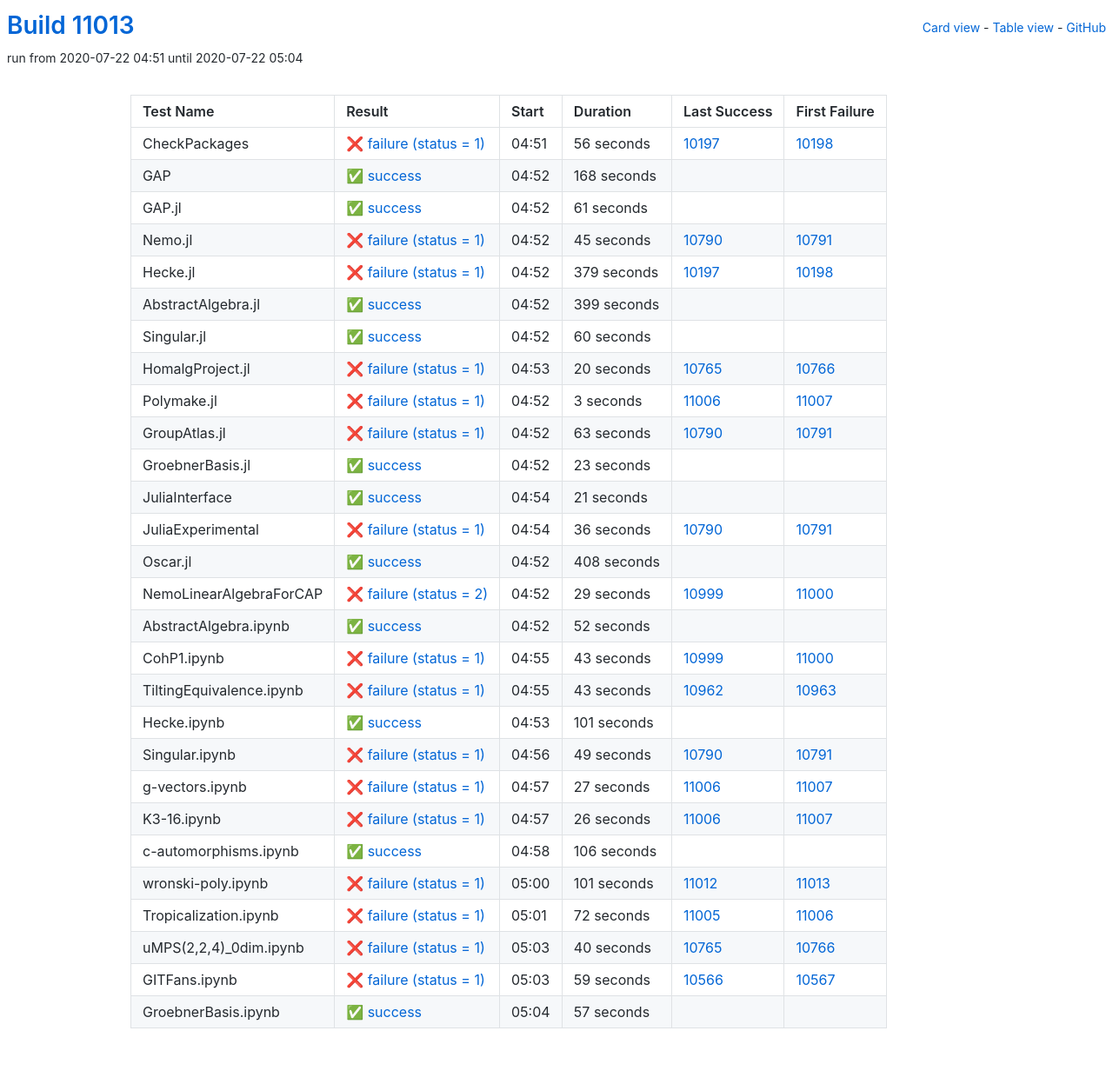
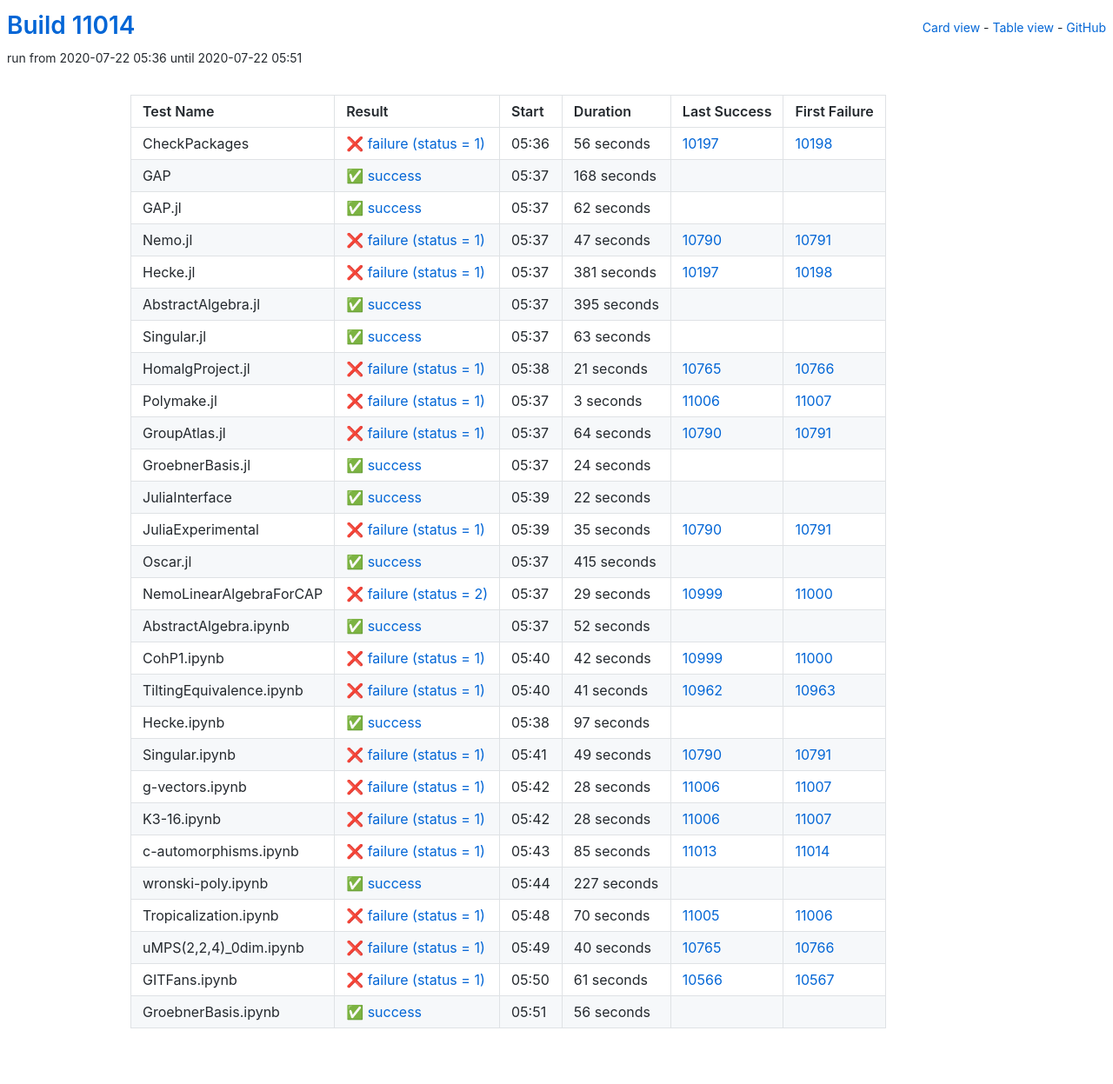
Before and after one commit to oscar-system/oscar-ci-status, a Jekyll site: the page built from table.html, in a window 1280 px wide. Shown: the whole page at 87% size. Built offline with Jekyll 4.4.1, drawn with Linux system fonts in a browser that asks for light colours.

Commit message:
Build #11014

```diff
--- a/_data/ci.yml
+++ b/_data/ci.yml
@@ -1,6 +1,6 @@
 ---
-build: 11013
-build_url: https://oscarci.mathematik.uni-kl.de/job/oscar/11013/
+build: 11014
+build_url: https://oscarci.mathematik.uni-kl.de/job/oscar/11014/
 job: oscar
 organization: oscar-system
 repo: oscar-ci-status
@@ -8,8 +8,8 @@
 tests:
 - name: CheckPackages
   id: checkpackages
-  log: https://oscarci.mathematik.uni-kl.de/job/oscar/11013/artifact/logs/build-11013/CheckPackages.log
-  start: 2020-07-22 04:51
+  log: https://oscarci.mathematik.uni-kl.de/job/oscar/11014/artifact/logs/build-11014/CheckPackages.log
+  start: 2020-07-22 05:36
   success: false
   exitcode: 1
   status: failure
@@ -20,8 +20,8 @@
   first_failure_url: https://oscarci.mathematik.uni-kl.de/job/oscar/10198/
 - name: GAP
   id: gap
-  log: https://oscarci.mathematik.uni-kl.de/job/oscar/11013/artifact/logs/build-11013/GAP.log
-  start: 2020-07-22 04:52
+  log: https://oscarci.mathematik.uni-kl.de/job/oscar/11014/artifact/logs/build-11014/GAP.log
+  start: 2020-07-22 05:37
   success: true
   exitcode: 0
   status: success
@@ -32,80 +32,80 @@
   first_failure_url:
 - name: GAP.jl
   id: gap-jl
-  log: https://oscarci.mathematik.uni-kl.de/job/oscar/11013/artifact/logs/build-11013/GAP.jl.log
-  start: 2020-07-22 04:52
+  log: https://oscarci.mathematik.uni-kl.de/job/oscar/11014/artifact/logs/build-11014/GAP.jl.log
+  start: 2020-07-22 05:37
   success: true
   exitcode: 0
   status: success
-  duration: 61
+  duration: 62
   last_success: false
   last_success_url:
   first_failure: false
   first_failure_url:
 - name: Nemo.jl
   id: nemo-jl
-  log: https://oscarci.mathematik.uni-kl.de/job/oscar/11013/artifact/logs/build-11013/Nemo.jl.log
-  start: 2020-07-22 04:52
+  log: https://oscarci.mathematik.uni-kl.de/job/oscar/11014/artifact/logs/build-11014/Nemo.jl.log
+  start: 2020-07-22 05:37
   success: false
   exitcode: 1
   status: failure
-  duration: 45
+  duration: 47
   last_success: 10790
   last_success_url: https://oscarci.mathematik.uni-kl.de/job/oscar/10790/
   first_failure: 10791
   first_failure_url: https://oscarci.mathematik.uni-kl.de/job/oscar/10791/
 - name: Hecke.jl
   id: hecke-jl
-  log: https://oscarci.mathematik.uni-kl.de/job/oscar/11013/artifact/logs/build-11013/Hecke.jl.log
-  start: 2020-07-22 04:52
+  log: https://oscarci.mathematik.uni-kl.de/job/oscar/11014/artifact/logs/build-11014/Hecke.jl.log
+  start: 2020-07-22 05:37
   success: false
   exitcode: 1
   status: failure
-  duration: 379
+  duration: 381
   last_success: 10197
   last_success_url: https://oscarci.mathematik.uni-kl.de/job/oscar/10197/
   first_failure: 10198
   first_failure_url: https://oscarci.mathematik.uni-kl.de/job/oscar/10198/
 - name: AbstractAlgebra.jl
   id: abstractalgebra-jl
-  log: https://oscarci.mathematik.uni-kl.de/job/oscar/11013/artifact/logs/build-11013/AbstractAlgebra.jl.log
-  start: 2020-07-22 04:52
+  log: https://oscarci.mathematik.uni-kl.de/job/oscar/11014/artifact/logs/build-11014/AbstractAlgebra.jl.log
+  start: 2020-07-22 05:37
   success: true
   exitcode: 0
   status: success
-  duration: 399
+  duration: 395
   last_success: false
   last_success_url:
   first_failure: false
   first_failure_url:
 - name: Singular.jl
   id: singular-jl
-  log: https://oscarci.mathematik.uni-kl.de/job/oscar/11013/artifact/logs/build-11013/Singular.jl.log
-  start: 2020-07-22 04:52
+  log: https://oscarci.mathematik.uni-kl.de/job/oscar/11014/artifact/logs/build-11014/Singular.jl.log
+  start: 2020-07-22 05:37
   success: true
   exitcode: 0
   status: success
-  duration: 60
+  duration: 63
   last_success: false
   last_success_url:
   first_failure: false
   first_failure_url:
 - name: HomalgProject.jl
   id: homalgproject-jl
-  log: https://oscarci.mathematik.uni-kl.de/job/oscar/11013/artifact/logs/build-11013/HomalgProject.jl.log
-  start: 2020-07-22 04:53
+  log: https://oscarci.mathematik.uni-kl.de/job/oscar/11014/artifact/logs/build-11014/HomalgProject.jl.log
+  start: 2020-07-22 05:38
   success: false
   exitcode: 1
   status: failure
-  duration: 20
+  duration: 21
   last_success: 10765
   last_success_url: https://oscarci.mathematik.uni-kl.de/job/oscar/10765/
   first_failure: 10766
   first_failure_url: https://oscarci.mathematik.uni-kl.de/job/oscar/10766/
 - name: Polymake.jl
   id: polymake-jl
-  log: https://oscarci.mathematik.uni-kl.de/job/oscar/11013/artifact/logs/build-11013/Polymake.jl.log
-  start: 2020-07-22 04:52
+  log: https://oscarci.mathematik.uni-kl.de/job/oscar/11014/artifact/logs/build-11014/Polymake.jl.log
+  start: 2020-07-22 05:37
   success: false
   exitcode: 1
   status: failure
@@ -116,68 +116,68 @@
   first_failure_url: https://oscarci.mathematik.uni-kl.de/job/oscar/11007/
 - name: GroupAtlas.jl
   id: groupatlas-jl
-  log: https://oscarci.mathematik.uni-kl.de/job/oscar/11013/artifact/logs/build-11013/GroupAtlas.jl.log
-  start: 2020-07-22 04:52
+  log: https://oscarci.mathematik.uni-kl.de/job/oscar/11014/artifact/logs/build-11014/GroupAtlas.jl.log
+  start: 2020-07-22 05:37
   success: false
   exitcode: 1
   status: failure
-  duration: 63
+  duration: 64
   last_success: 10790
   last_success_url: https://oscarci.mathematik.uni-kl.de/job/oscar/10790/
   first_failure: 10791
   first_failure_url: https://oscarci.mathematik.uni-kl.de/job/oscar/10791/
 - name: GroebnerBasis.jl
   id: groebnerbasis-jl
-  log: https://oscarci.mathematik.uni-kl.de/job/oscar/11013/artifact/logs/build-11013/GroebnerBasis.jl.log
-  start: 2020-07-22 04:52
+  log: https://oscarci.mathematik.uni-kl.de/job/oscar/11014/artifact/logs/build-11014/GroebnerBasis.jl.log
+  start: 2020-07-22 05:37
   success: true
   exitcode: 0
   status: success
-  duration: 23
+  duration: 24
   last_success: false
   last_success_url:
   first_failure: false
   first_failure_url:
 - name: JuliaInterface
   id: juliainterface
-  log: https://oscarci.mathematik.uni-kl.de/job/oscar/11013/artifact/logs/build-11013/JuliaInterface.log
-  start: 2020-07-22 04:54
+  log: https://oscarci.mathematik.uni-kl.de/job/oscar/11014/artifact/logs/build-11014/JuliaInterface.log
+  start: 2020-07-22 05:39
   success: true
   exitcode: 0
   status: success
-  duration: 21
+  duration: 22
   last_success: false
   last_success_url:
   first_failure: false
   first_failure_url:
 - name: JuliaExperimental
   id: juliaexperimental
-  log: https://oscarci.mathematik.uni-kl.de/job/oscar/11013/artifact/logs/build-11013/JuliaExperimental.log
-  start: 2020-07-22 04:54
+  log: https://oscarci.mathematik.uni-kl.de/job/oscar/11014/artifact/logs/build-11014/JuliaExperimental.log
+  start: 2020-07-22 05:39
   success: false
   exitcode: 1
   status: failure
-  duration: 36
+  duration: 35
   last_success: 10790
   last_success_url: https://oscarci.mathematik.uni-kl.de/job/oscar/10790/
   first_failure: 10791
   first_failure_url: https://oscarci.mathematik.uni-kl.de/job/oscar/10791/
 - name: Oscar.jl
   id: oscar-jl
-  log: https://oscarci.mathematik.uni-kl.de/job/oscar/11013/artifact/logs/build-11013/Oscar.jl.log
-  start: 2020-07-22 04:52
+  log: https://oscarci.mathematik.uni-kl.de/job/oscar/11014/artifact/logs/build-11014/Oscar.jl.log
+  start: 2020-07-22 05:37
   success: true
   exitcode: 0
   status: success
-  duration: 408
+  duration: 415
   last_success: false
   last_success_url:
   first_failure: false
   first_failure_url:
 - name: NemoLinearAlgebraForCAP
   id: nemolinearalgebraforcap
-  log: https://oscarci.mathematik.uni-kl.de/job/oscar/11013/artifact/logs/build-11013/NemoLinearAlgebraForCAP.log
-  start: 2020-07-22 04:52
+  log: https://oscarci.mathematik.uni-kl.de/job/oscar/11014/artifact/logs/build-11014/NemoLinearAlgebraForCAP.log
+  start: 2020-07-22 05:37
   success: false
   exitcode: 2
   status: failure
@@ -188,8 +188,8 @@
   first_failure_url: https://oscarci.mathematik.uni-kl.de/job/oscar/11000/
 - name: AbstractAlgebra.ipynb
   id: abstractalgebra-ipynb
-  log: https://oscarci.mathematik.uni-kl.de/job/oscar/11013/artifact/logs/build-11013/AbstractAlgebra.ipynb.log
-  start: 2020-07-22 04:52
+  log: https://oscarci.mathematik.uni-kl.de/job/oscar/11014/artifact/logs/build-11014/AbstractAlgebra.ipynb.log
+  start: 2020-07-22 05:37
   success: true
   exitcode: 0
   status: success
@@ -200,44 +200,44 @@
   first_failure_url:
 - name: CohP1.ipynb
   id: cohp1-ipynb
-  log: https://oscarci.mathematik.uni-kl.de/job/oscar/11013/artifact/logs/build-11013/CohP1.ipynb.log
-  start: 2020-07-22 04:55
+  log: https://oscarci.mathematik.uni-kl.de/job/oscar/11014/artifact/logs/build-11014/CohP1.ipynb.log
+  start: 2020-07-22 05:40
   success: false
   exitcode: 1
   status: failure
-  duration: 43
+  duration: 42
   last_success: 10999
   last_success_url: https://oscarci.mathematik.uni-kl.de/job/oscar/10999/
   first_failure: 11000
   first_failure_url: https://oscarci.mathematik.uni-kl.de/job/oscar/11000/
 - name: TiltingEquivalence.ipynb
   id: tiltingequivalence-ipynb
-  log: https://oscarci.mathematik.uni-kl.de/job/oscar/11013/artifact/logs/build-11013/TiltingEquivalence.ipynb.log
-  start: 2020-07-22 04:55
+  log: https://oscarci.mathematik.uni-kl.de/job/oscar/11014/artifact/logs/build-11014/TiltingEquivalence.ipynb.log
+  start: 2020-07-22 05:40
   success: false
   exitcode: 1
   status: failure
-  duration: 43
+  duration: 41
   last_success: 10962
   last_success_url: https://oscarci.mathematik.uni-kl.de/job/oscar/10962/
   first_failure: 10963
   first_failure_url: https://oscarci.mathematik.uni-kl.de/job/oscar/10963/
 - name: Hecke.ipynb
   id: hecke-ipynb
-  log: https://oscarci.mathematik.uni-kl.de/job/oscar/11013/artifact/logs/build-11013/Hecke.ipynb.log
-  start: 2020-07-22 04:53
+  log: https://oscarci.mathematik.uni-kl.de/job/oscar/11014/artifact/logs/build-11014/Hecke.ipynb.log
+  start: 2020-07-22 05:38
   success: true
   exitcode: 0
   status: success
-  duration: 101
+  duration: 97
   last_success: false
   last_success_url:
   first_failure: false
   first_failure_url:
 - name: Singular.ipynb
   id: singular-ipynb
-  log: https://oscarci.mathematik.uni-kl.de/job/oscar/11013/artifact/logs/build-11013/Singular.ipynb.log
-  start: 2020-07-22 04:56
+  log: https://oscarci.mathematik.uni-kl.de/job/oscar/11014/artifact/logs/build-11014/Singular.ipynb.log
+  start: 2020-07-22 05:41
   success: false
   exitcode: 1
   status: failure
@@ -248,68 +248,68 @@
   first_failure_url: https://oscarci.mathematik.uni-kl.de/job/oscar/10791/
 - name: g-vectors.ipynb
   id: g-vectors-ipynb
-  log: https://oscarci.mathematik.uni-kl.de/job/oscar/11013/artifact/logs/build-11013/g-vectors.ipynb.log
-  start: 2020-07-22 04:57
+  log: https://oscarci.mathematik.uni-kl.de/job/oscar/11014/artifact/logs/build-11014/g-vectors.ipynb.log
+  start: 2020-07-22 05:42
   success: false
   exitcode: 1
   status: failure
-  duration: 27
+  duration: 28
   last_success: 11006
   last_success_url: https://oscarci.mathematik.uni-kl.de/job/oscar/11006/
   first_failure: 11007
   first_failure_url: https://oscarci.mathematik.uni-kl.de/job/oscar/11007/
 - name: K3-16.ipynb
   id: k3-16-ipynb
-  log: https://oscarci.mathematik.uni-kl.de/job/oscar/11013/artifact/logs/build-11013/K3-16.ipynb.log
-  start: 2020-07-22 04:57
+  log: https://oscarci.mathematik.uni-kl.de/job/oscar/11014/artifact/logs/build-11014/K3-16.ipynb.log
+  start: 2020-07-22 05:42
   success: false
   exitcode: 1
   status: failure
-  duration: 26
+  duration: 28
   last_success: 11006
   last_success_url: https://oscarci.mathematik.uni-kl.de/job/oscar/11006/
   first_failure: 11007
   first_failure_url: https://oscarci.mathematik.uni-kl.de/job/oscar/11007/
 - name: c-automorphisms.ipynb
   id: c-automorphisms-ipynb
-  log: https://oscarci.mathematik.uni-kl.de/job/oscar/11013/artifact/logs/build-11013/c-automorphisms.ipynb.log
-  start: 2020-07-22 04:58
+  log: https://oscarci.mathematik.uni-kl.de/job/oscar/11014/artifact/logs/build-11014/c-automorphisms.ipynb.log
+  start: 2020-07-22 05:43
+  success: false
+  exitcode: 1
+  status: failure
+  duration: 85
+  last_success: 11013
+  last_success_url: https://oscarci.mathematik.uni-kl.de/job/oscar/11013/
+  first_failure: 11014
+  first_failure_url: https://oscarci.mathematik.uni-kl.de/job/oscar/11014/
+- name: wronski-poly.ipynb
+  id: wronski-poly-ipynb
+  log: https://oscarci.mathematik.uni-kl.de/job/oscar/11014/artifact/logs/build-11014/wronski-poly.ipynb.log
+  start: 2020-07-22 05:44
   success: true
   exitcode: 0
   status: success
-  duration: 106
+  duration: 227
   last_success: false
   last_success_url:
   first_failure: false
   first_failure_url:
-- name: wronski-poly.ipynb
-  id: wronski-poly-ipynb
-  log: https://oscarci.mathematik.uni-kl.de/job/oscar/11013/artifact/logs/build-11013/wronski-poly.ipynb.log
-  start: 2020-07-22 05:00
+- name: Tropicalization.ipynb
+  id: tropicalization-ipynb
+  log: https://oscarci.mathematik.uni-kl.de/job/oscar/11014/artifact/logs/build-11014/Tropicalization.ipynb.log
+  start: 2020-07-22 05:48
   success: false
   exitcode: 1
   status: failure
-  duration: 101
-  last_success: 11012
-  last_success_url: https://oscarci.mathematik.uni-kl.de/job/oscar/11012/
-  first_failure: 11013
-  first_failure_url: https://oscarci.mathematik.uni-kl.de/job/oscar/11013/
-- name: Tropicalization.ipynb
-  id: tropicalization-ipynb
-  log: https://oscarci.mathematik.uni-kl.de/job/oscar/11013/artifact/logs/build-11013/Tropicalization.ipynb.log
-  start: 2020-07-22 05:01
-  success: false
-  exitcode: 1
-  status: failure
-  duration: 72
+  duration: 70
   last_success: 11005
   last_success_url: https://oscarci.mathematik.uni-kl.de/job/oscar/11005/
   first_failure: 11006
   first_failure_url: https://oscarci.mathematik.uni-kl.de/job/oscar/11006/
 - name: uMPS(2,2,4)_0dim.ipynb
   id: umps-2-2-4-0dim-ipynb
-  log: https://oscarci.mathematik.uni-kl.de/job/oscar/11013/artifact/logs/build-11013/uMPS-2-2-4-_0dim.ipynb.log
-  start: 2020-07-22 05:03
+  log: https://oscarci.mathematik.uni-kl.de/job/oscar/11014/artifact/logs/build-11014/uMPS-2-2-4-_0dim.ipynb.log
+  start: 2020-07-22 05:49
   success: false
   exitcode: 1
   status: failure
@@ -320,24 +320,24 @@
   first_failure_url: https://oscarci.mathematik.uni-kl.de/job/oscar/10766/
 - name: GITFans.ipynb
   id: gitfans-ipynb
-  log: https://oscarci.mathematik.uni-kl.de/job/oscar/11013/artifact/logs/build-11013/GITFans.ipynb.log
-  start: 2020-07-22 05:03
+  log: https://oscarci.mathematik.uni-kl.de/job/oscar/11014/artifact/logs/build-11014/GITFans.ipynb.log
+  start: 2020-07-22 05:50
   success: false
   exitcode: 1
   status: failure
-  duration: 59
+  duration: 61
   last_success: 10566
   last_success_url: https://oscarci.mathematik.uni-kl.de/job/oscar/10566/
   first_failure: 10567
   first_failure_url: https://oscarci.mathematik.uni-kl.de/job/oscar/10567/
 - name: GroebnerBasis.ipynb
   id: groebnerbasis-ipynb
-  log: https://oscarci.mathematik.uni-kl.de/job/oscar/11013/artifact/logs/build-11013/GroebnerBasis.ipynb.log
-  start: 2020-07-22 05:04
+  log: https://oscarci.mathematik.uni-kl.de/job/oscar/11014/artifact/logs/build-11014/GroebnerBasis.ipynb.log
+  start: 2020-07-22 05:51
   success: true
   exitcode: 0
   status: success
-  duration: 57
+  duration: 56
   last_success: false
   last_success_url:
   first_failure: false
```
Also changed, not shown: README.md.
